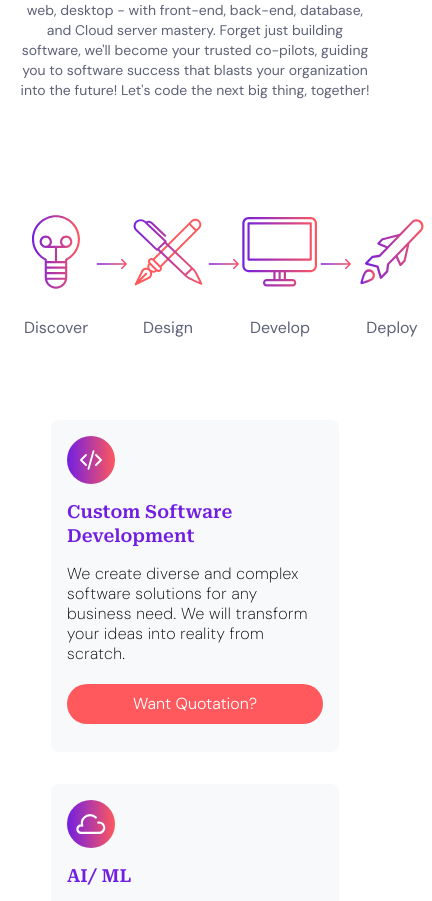
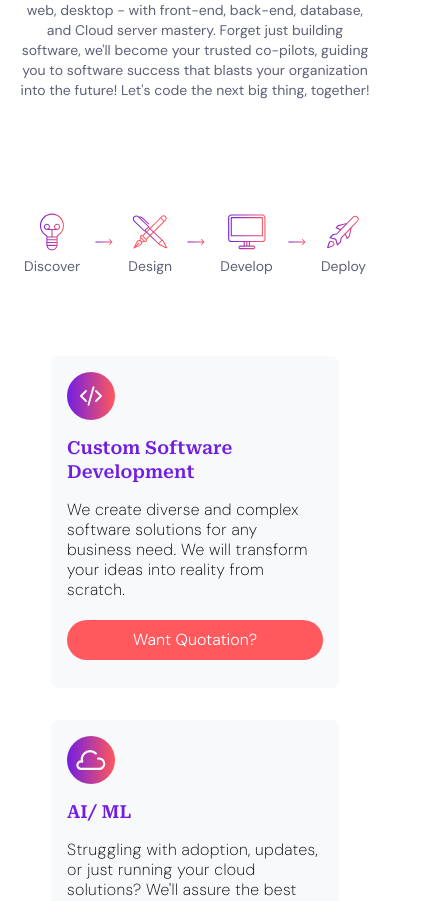
Before and after one commit to nazmuldipu/meshllo, a Next.js app: page / in a window 390 px wide. Shown: the part 2546-3447 px from the top of the page, 432 px wide, since content can reach past the window. Built offline with nearby package versions, Linux system fonts and the light colour scheme; no server answers.

Commit message:
fix: service flow aligned for mobile view

```diff
--- a/src/components/templates/services.tsx
+++ b/src/components/templates/services.tsx
@@ -1,3 +1,4 @@
+import { useEffect, useState } from "react";
 import Data from "@/data/data";
 import SectionHeader from "../molecules/SectionHeader";
 import ServiceCard from "../molecules/ServiceCard";
@@ -23,6 +24,7 @@ import DeployIcon from "../icons/DeployIcon";
 
 const Services = () => {
   const data = Data.services;
+  const [isMobile, setIsMobile] = useState(false);
 
   const getIcon = (icon: string): React.ElementType => {
     switch (icon) {
@@ -67,6 +69,13 @@ const Services = () => {
         return ItConsultantIcon;
     }
   };
+  useEffect(() => {
+    if (typeof window !== "undefined") {
+      const width = window.innerWidth;
+      setIsMobile(width < 768 ? true : false);
+    }
+  }, []);
+
   return (
     <section className="px-4" id="services">
       <div className="bg-white pt-12 md:pt-0">
@@ -77,18 +86,37 @@ const Services = () => {
             title={data.title}
             subtitle={data.subtitle}
           />
-          <div className=" max-w-5xl mx-auto flex justify-between items-center py-20">
+          <div className=" max-w-5xl mx-auto  py-20">
+            <div className="px-2 md:px-8 flex justify-between items-center">
               {data.flow.map((item, index) => (
-              <div className="grid gap-6" key={`service-flow-${index}`}>
+                <div
+                  className={`grid ${
+                    isMobile ? "gap-1" : "gap-6"
+                  } justify-items-center`}
+                  key={`service-flow-${index}`}
+                >
                   <SVGIcon
                     icon={getIcon(item.icon)}
-                  size={item.icon === "arrow" ? 32 : 80}
+                    size={
+                      isMobile
+                        ? item.icon === "arrow"
+                          ? 18
+                          : 40
+                        : item.icon === "arrow"
+                        ? 32
+                        : 80
+                    }
                   />
-                <div className=" font-sans text-accent-text text-center">
+                  <div
+                    className={`font-sans text-accent-text text-center ${
+                      isMobile ? "text-sm" : ""
+                    }`}
+                  >
                     {item.text ?? ""}
                   </div>
                 </div>
               ))}
+            </div>
           </div>
           <div className="service-container">
             {data.content.data.map((item, index) => (
--- a/src/pages/_document.tsx
+++ b/src/pages/_document.tsx
@@ -1,4 +1,4 @@
-import { Html, Head, Main, NextScript } from 'next/document'
+import { Html, Head, Main, NextScript } from "next/document";
 
 export default function Document() {
   return (
@@ -9,5 +9,5 @@ export default function Document() {
         <NextScript />
       </body>
     </Html>
-  )
+  );
 }
```
Lines whose indentation alone changed are shown as unchanged.
